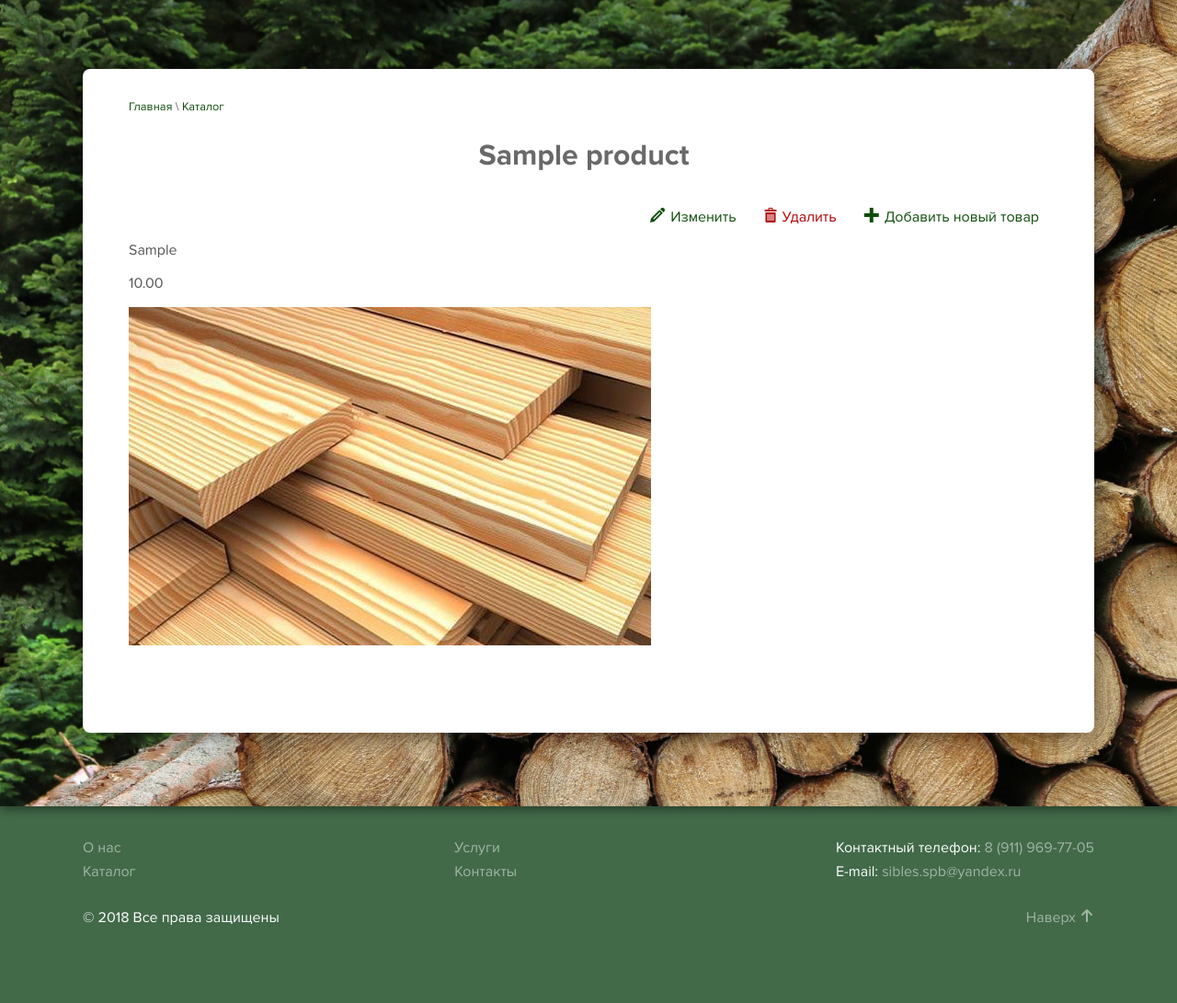
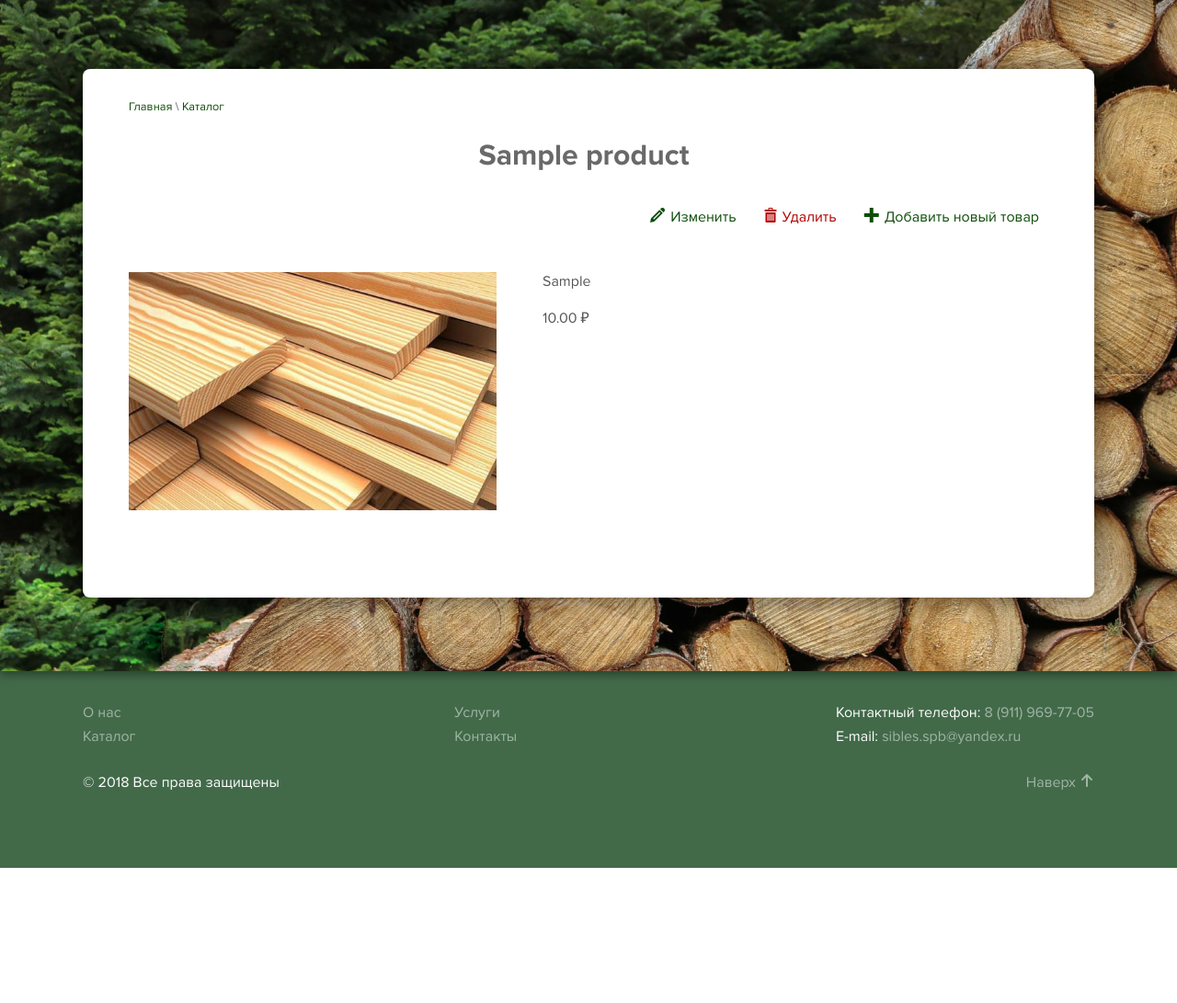
Before and after one commit to maryshlikhota/geekbrains_django, a Django app: page /products/1/ in a window 1280 px wide. Shown: the part 108-1199 px from the top of the page at 92% size. After the commit the page ends 1052 px from the top, so only its background shows below. Run offline with Django 3.2, Linux system fonts and the light colour scheme; data comes from the database, SQL or seed files in the repository; tables that the repository leaves empty hold one stand-in row (values such as "Sample post"); some web fonts are replaced.

Commit message:
style view for product page

```diff
--- a/products/static/products/products.css
+++ b/products/static/products/products.css
@@ -1,4 +1,38 @@
-.product__image {
+/* Catalog items */
+.catalog-items {
+    margin: 18px 0 26px;
+    display: flex;
+    justify-content: space-between;
+    flex-wrap: wrap;
+}
+
+.catalog-items .item {
+    margin: 20px;
+    text-align: center;
+    width: 200px;
+}
+
+.catalog-items .item-cover-cont {
+    width: 200px;
+    display: flex;
+    align-items: center;
+    overflow: hidden;
+    height: 170px;
+}
+
+.catalog-items .item-cover {
+    display: block;
+    height: 200px;
+    margin: 0 auto;
+}
+
+.catalog-items .item:hover .product__cover {
+    margin-left: -2px;
+    margin-right: -2px;
+    width: 254px;
+}
+
+.product__cover {
     width: 250px;
     display: block;
 }
@@ -7,5 +41,67 @@
     margin: 20px 0;
 }
 .product__name {
+    display: inline-block;
+    margin-top: 15px;
+}
+.product-update-links {
+    display: flex;
+    justify-content: flex-end;
+    margin: 10px 0 14px;
+}
+.product-update-link + .product-update-link{
+    margin-left: 30px;
+}
+
+/* Pagination */
+.pagination {
+    list-style: none;
+    display: flex;
+    justify-content: flex-end;
+    margin-right: 10px;
+    font-size: 18px;
+}
+.pagination_item {
+    display: inline-block;
+    line-height: 22px;
+}
+.pagination_item a {
+    padding: 5px 10px;
+}
+.pagination_item:hover {
+    text-decoration: underline;
+}
+.pagination .current {
+    font-size: 22px;
+}
+.pagination_item.current:hover,
+.pagination_item.pagination_item_arrow:hover {
+    text-decoration: none;
+}
+.pagination .icon-arrow-left,
+.pagination .icon-arrow-right {
+    line-height: 20px;
+    font-size: 18px;
+}
+
+.product__block {
 
 }
+.product__main {
+    display: flex;
+    justify-content: flex-start;
+    margin-top: 30px;
+}
+.product__image {
+    width: 400px;
+}
+.product__image,
+.product__info {
+    margin-top: 20px;
+}
+.product__detail {
+    margin-left: 50px;
+}
+.product__info {
+    display: block;
+}
--- a/products/templates/products/components/item.html
+++ b/products/templates/products/components/item.html
@@ -1,7 +1,7 @@
 <div class="item">
     <a  class="product__link" href="{% url 'products:detail' pk=count %}">
         <span class="item-cover-cont">
-            <img class="product__image" src="{{ image.url }}" alt="{{ image.title }}">
+            <img class="product__cover" src="{{ image.url }}" alt="{{ image.title }}">
         </span>
 
         <span class="product__name">
--- a/products/templates/products/detail.html
+++ b/products/templates/products/detail.html
@@ -1,11 +1,17 @@
 {% extends 'master.html' %}
+
+{% load static %}
+
+{% block page_styles %}
+<link rel="stylesheet" href="{% static 'products/products.css' %}">
+{% endblock %}
 
 {% block page_title %}
     Product detail
 {% endblock %}
 
 {% block page_content %}
-<div id="about" class="full-height-block-wrap main-block about">
+<div id="about product__block" class="full-height-block-wrap main-block about">
     <div class="full-height-block container white-block">
         <div class="inner">
             <small class="breadcrumbs">
@@ -24,14 +30,28 @@
                     <span class="icon-plus"></span> Добавить новый товар
                 </a>
             </div>
-            <p>
-                {{ object.snippet }}
-            </p>
-            <p>
-                 {{ object.cost }}
-            </p>
-            <img class="product__image" src="{{ object.image.url }}" alt="{{ object }}">
-
+            <div class="product__main">
+                <div class="product__image_cont">
+                    <img class="product__image" src="{{ object.image.url }}" alt="{{ object }}">
+                </div>
+                <div class="product__detail">
+                    {% if object.snippet %}
+                    <span class="product__info">
+                        {{ object.snippet }}
+                    </span>
+                    {% endif %}
+                    {% if object.cost %}
+                    <span class="product__info">
+                        {{ object.cost }} ₽
+                    </span>
+                    {% endif %}
+                    {% if not object.snippet or not object.cost %}
+                    <span class="product__info">
+                        Полная информация о товаре появятся позже
+                    </span>
+                    {% endif %}
+                </div>
+            </div>
         </div>
     </div>
 </div>
--- a/products/views.py
+++ b/products/views.py
@@ -78,7 +78,7 @@ def product_list(request):
 
     query = get_list_or_404(Product)
     page = request.GET.get('page')
-    paginator = Paginator(query, 10)
+    paginator = Paginator(query, 12)
 
     products = paginator.get_page(page)
 
```
Also changed, not shown: main/static/main/styles/style.css (+0 -72 lines).
